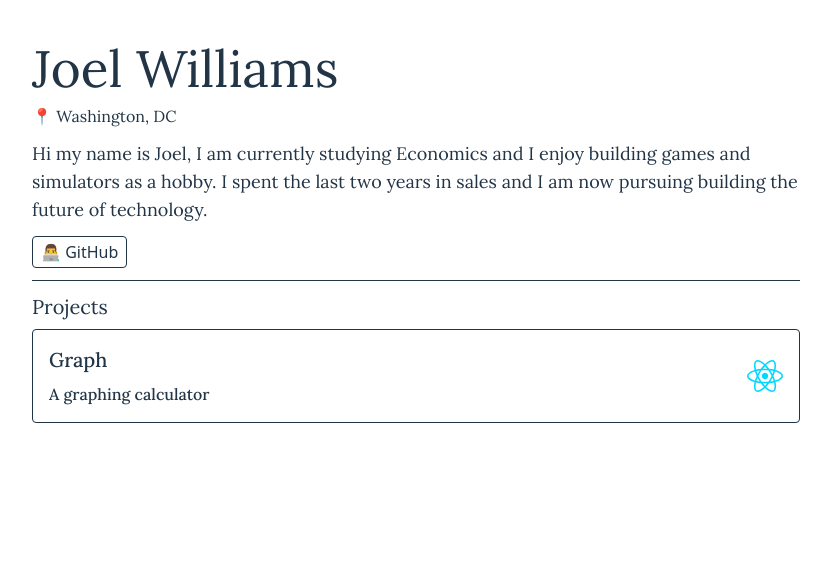
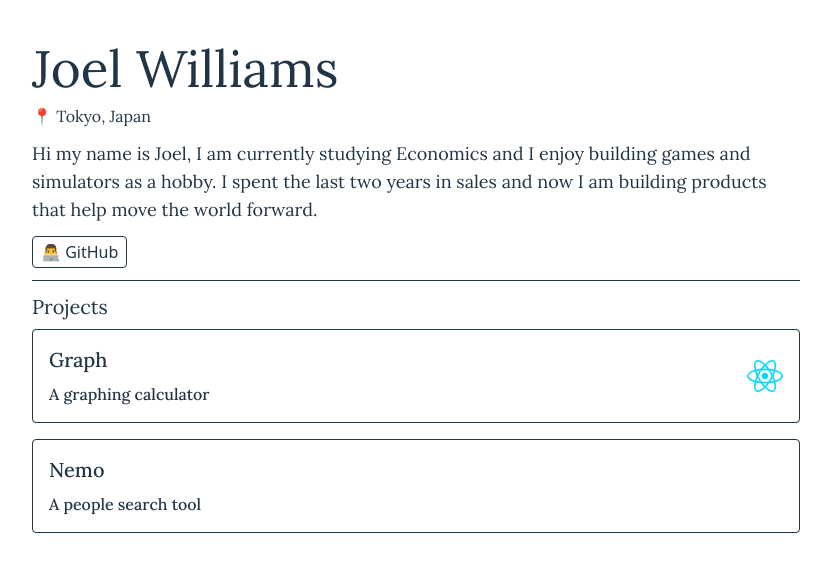
Before and after one commit to joelwashere/jwill, a React (Vite) app: page / in a window 1280 px wide. Shown: the top 572 px of the page, without its empty margins (224-1055 px from the left). Built offline with nearby package versions, Linux system fonts and the light colour scheme.

Commit message:
updated bio

```diff
--- a/src/App.tsx
+++ b/src/App.tsx
@@ -2,13 +2,14 @@ import './App.css'
 
 interface ProjectInfo {
   name: string,
-  image: string,
-  description?: string
+  image?: string,
+  description?: string,
+  link?: string
 }
 
-function Project({ name, image, description }: ProjectInfo) {
+function Project({ name, image, description, link }: ProjectInfo) {
   return (
-    <a href='#' className='w-full'>
+    <a href={link} className='w-full'>
       <div className='w-full rounded border px-4 py-4 flex justify-between'>
         <div className=''>
           <p className='text-xl mb-2'>{name}</p>
@@ -34,8 +35,8 @@ function App() {
       <div className='font-lora h-screen w-screen flex flex-col *:w-3xl *:mx-auto'>
         <div className='h-fit pt-10 border-b'>
           <h1 className='mb-2'>Joel Williams</h1>
-          <p className='mt-2 mb-3'>📍 Washington, DC</p>
-          <p className='text-lg'>Hi my name is Joel, I am currently studying Economics and I enjoy building games and simulators as a hobby. I spent the last two years in sales and I am now pursuing building the future of technology.</p>
+          <p className='mt-2 mb-3'>📍 Tokyo, Japan</p>
+          <p className='text-lg'>Hi my name is Joel, I am currently studying Economics and I enjoy building games and simulators as a hobby. I spent the last two years in sales and now I am building products that help move the world forward.</p>
           <ul className='font-sans flex gap-4 my-4'>
             <li><a href='https://github.com/joelwashere' target='_blank' className='border py-1 px-2 rounded'>👨‍💻 GitHub</a></li>
             {/* <li><a href='#' target='_blank' className='border py-1 px-2 rounded'>💼 LinkedIn</a></li>
@@ -45,8 +46,9 @@ function App() {
         </div>
         <div className='mt-3'>
           <h2 className='text-xl'>Projects</h2>
-          <div className='gap-4 mt-2'>
-            <Project name={'Graph'} image={'src/assets/react.svg'} description='A graphing calculator' />
+          <div className='flex flex-col gap-4 mt-2'>
+            <Project name={'Graph'} image={'src/assets/react.svg'} description='A graphing calculator' link="https://interpretbetter.com/graph" />
+            <Project name={'Nemo'} description='A people search tool' link="#" />
           </div>
         </div>
       </div>
```
